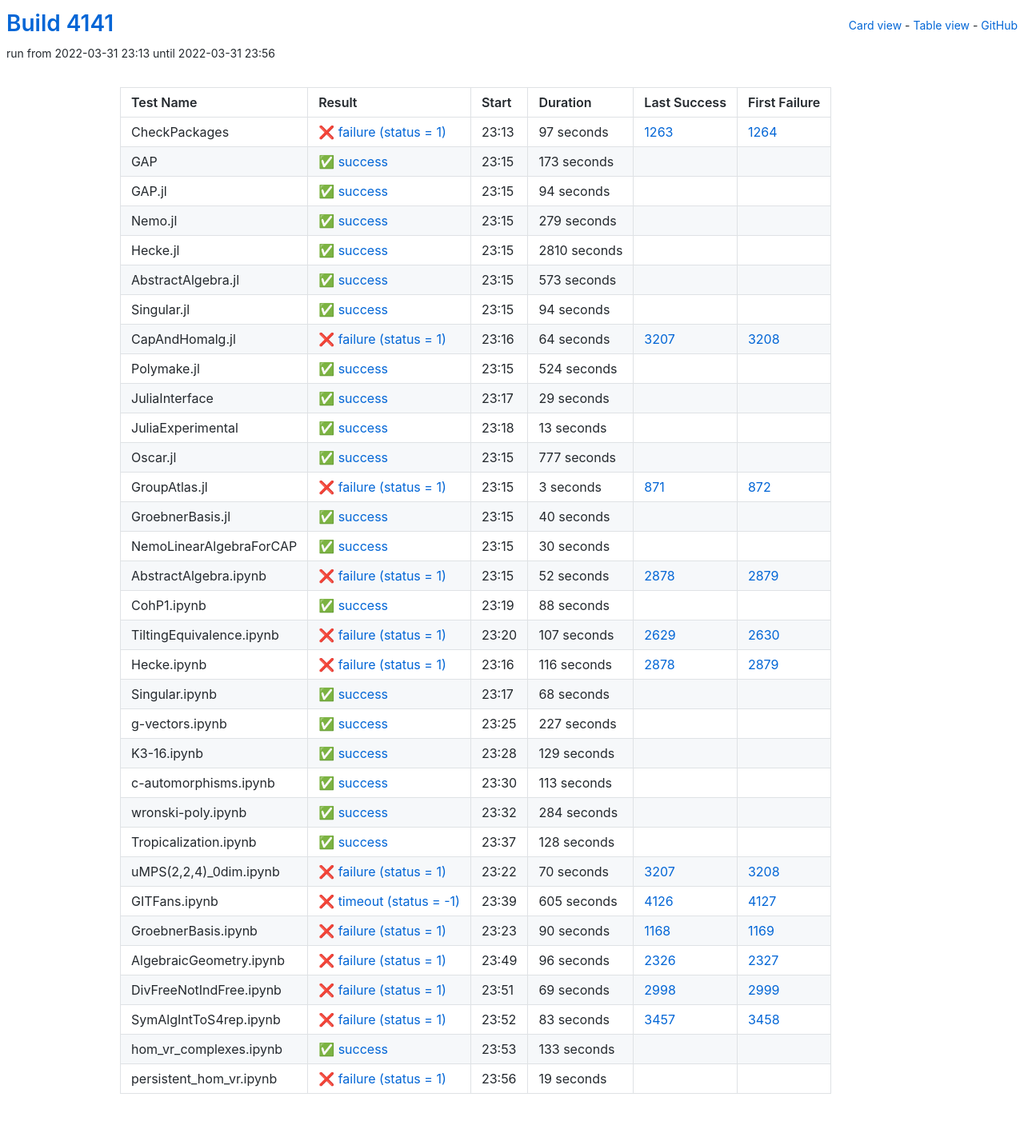
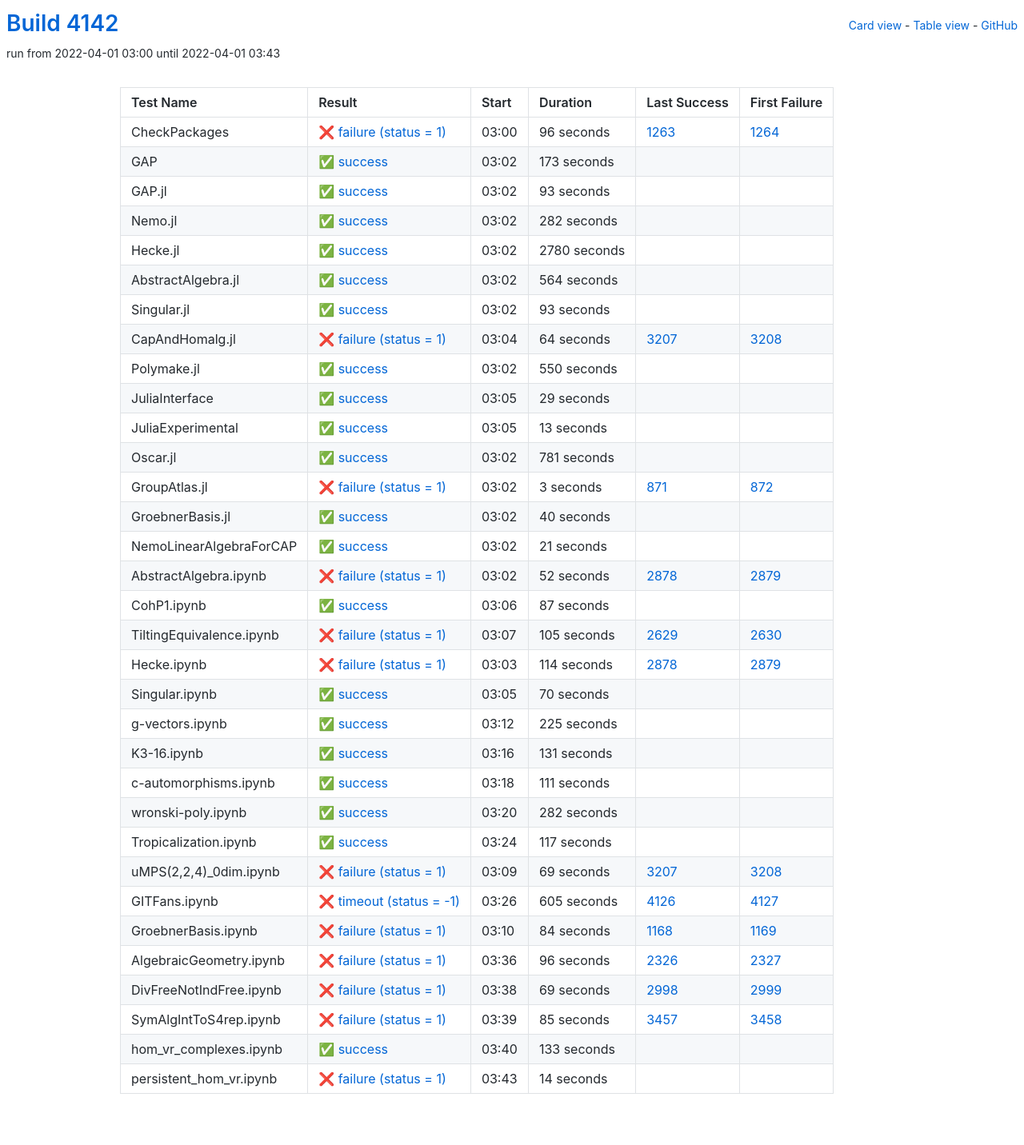
Before and after one commit to oscar-system/oscar-ci-status-stable, a Jekyll site: the page built from table.html, in a window 1280 px wide. Shown: the whole page at 80% size. Built offline with Jekyll 4.4.1, drawn with Linux system fonts in a browser that asks for light colours.

Commit message:
Build #4142

```diff
--- a/_data/ci.yml
+++ b/_data/ci.yml
@@ -1,6 +1,6 @@
 ---
-build: 4141
-build_url: https://oscarci.mathematik.uni-kl.de/job/oscar-stable/4141/
+build: 4142
+build_url: https://oscarci.mathematik.uni-kl.de/job/oscar-stable/4142/
 job: oscar-stable
 organization: oscar-system
 repo: oscar-ci-status-stable
@@ -8,20 +8,20 @@ repourl: https://github.com/oscar-system/oscar-ci-status-stable
 tests:
 - name: CheckPackages
   id: checkpackages
-  log: https://oscarci.mathematik.uni-kl.de/job/oscar-stable/4141/artifact/logs/build-4141/CheckPackages.log
-  start: 2022-03-31 23:13
+  log: https://oscarci.mathematik.uni-kl.de/job/oscar-stable/4142/artifact/logs/build-4142/CheckPackages.log
+  start: 2022-04-01 03:00
   success: false
   exitcode: 1
   status: failure
-  duration: 97
+  duration: 96
   last_success: 1263
   last_success_url: https://oscarci.mathematik.uni-kl.de/job/oscar-stable/1263/
   first_failure: 1264
   first_failure_url: https://oscarci.mathematik.uni-kl.de/job/oscar-stable/1264/
 - name: GAP
   id: gap
-  log: https://oscarci.mathematik.uni-kl.de/job/oscar-stable/4141/artifact/logs/build-4141/GAP.log
-  start: 2022-03-31 23:15
+  log: https://oscarci.mathematik.uni-kl.de/job/oscar-stable/4142/artifact/logs/build-4142/GAP.log
+  start: 2022-04-01 03:02
   success: true
   exitcode: 0
   status: success
@@ -32,68 +32,68 @@ tests:
   first_failure_url:
 - name: GAP.jl
   id: gap-jl
-  log: https://oscarci.mathematik.uni-kl.de/job/oscar-stable/4141/artifact/logs/build-4141/GAP.jl.log
-  start: 2022-03-31 23:15
+  log: https://oscarci.mathematik.uni-kl.de/job/oscar-stable/4142/artifact/logs/build-4142/GAP.jl.log
+  start: 2022-04-01 03:02
   success: true
   exitcode: 0
   status: success
-  duration: 94
+  duration: 93
   last_success: false
   last_success_url:
   first_failure: false
   first_failure_url:
 - name: Nemo.jl
   id: nemo-jl
-  log: https://oscarci.mathematik.uni-kl.de/job/oscar-stable/4141/artifact/logs/build-4141/Nemo.jl.log
-  start: 2022-03-31 23:15
+  log: https://oscarci.mathematik.uni-kl.de/job/oscar-stable/4142/artifact/logs/build-4142/Nemo.jl.log
+  start: 2022-04-01 03:02
   success: true
   exitcode: 0
   status: success
-  duration: 279
+  duration: 282
   last_success: false
   last_success_url:
   first_failure: false
   first_failure_url:
 - name: Hecke.jl
   id: hecke-jl
-  log: https://oscarci.mathematik.uni-kl.de/job/oscar-stable/4141/artifact/logs/build-4141/Hecke.jl.log
-  start: 2022-03-31 23:15
+  log: https://oscarci.mathematik.uni-kl.de/job/oscar-stable/4142/artifact/logs/build-4142/Hecke.jl.log
+  start: 2022-04-01 03:02
   success: true
   exitcode: 0
   status: success
-  duration: 2810
+  duration: 2780
   last_success: false
   last_success_url:
   first_failure: false
   first_failure_url:
 - name: AbstractAlgebra.jl
   id: abstractalgebra-jl
-  log: https://oscarci.mathematik.uni-kl.de/job/oscar-stable/4141/artifact/logs/build-4141/AbstractAlgebra.jl.log
-  start: 2022-03-31 23:15
+  log: https://oscarci.mathematik.uni-kl.de/job/oscar-stable/4142/artifact/logs/build-4142/AbstractAlgebra.jl.log
+  start: 2022-04-01 03:02
   success: true
   exitcode: 0
   status: success
-  duration: 573
+  duration: 564
   last_success: false
   last_success_url:
   first_failure: false
   first_failure_url:
 - name: Singular.jl
   id: singular-jl
-  log: https://oscarci.mathematik.uni-kl.de/job/oscar-stable/4141/artifact/logs/build-4141/Singular.jl.log
-  start: 2022-03-31 23:15
+  log: https://oscarci.mathematik.uni-kl.de/job/oscar-stable/4142/artifact/logs/build-4142/Singular.jl.log
+  start: 2022-04-01 03:02
   success: true
   exitcode: 0
   status: success
-  duration: 94
+  duration: 93
   last_success: false
   last_success_url:
   first_failure: false
   first_failure_url:
 - name: CapAndHomalg.jl
   id: capandhomalg-jl
-  log: https://oscarci.mathematik.uni-kl.de/job/oscar-stable/4141/artifact/logs/build-4141/CapAndHomalg.jl.log
-  start: 2022-03-31 23:16
+  log: https://oscarci.mathematik.uni-kl.de/job/oscar-stable/4142/artifact/logs/build-4142/CapAndHomalg.jl.log
+  start: 2022-04-01 03:04
   success: false
   exitcode: 1
   status: failure
@@ -104,20 +104,20 @@ tests:
   first_failure_url: https://oscarci.mathematik.uni-kl.de/job/oscar-stable/3208/
 - name: Polymake.jl
   id: polymake-jl
-  log: https://oscarci.mathematik.uni-kl.de/job/oscar-stable/4141/artifact/logs/build-4141/Polymake.jl.log
-  start: 2022-03-31 23:15
+  log: https://oscarci.mathematik.uni-kl.de/job/oscar-stable/4142/artifact/logs/build-4142/Polymake.jl.log
+  start: 2022-04-01 03:02
   success: true
   exitcode: 0
   status: success
-  duration: 524
+  duration: 550
   last_success: false
   last_success_url:
   first_failure: false
   first_failure_url:
 - name: JuliaInterface
   id: juliainterface
-  log: https://oscarci.mathematik.uni-kl.de/job/oscar-stable/4141/artifact/logs/build-4141/JuliaInterface.log
-  start: 2022-03-31 23:17
+  log: https://oscarci.mathematik.uni-kl.de/job/oscar-stable/4142/artifact/logs/build-4142/JuliaInterface.log
+  start: 2022-04-01 03:05
   success: true
   exitcode: 0
   status: success
@@ -128,8 +128,8 @@ tests:
   first_failure_url:
 - name: JuliaExperimental
   id: juliaexperimental
-  log: https://oscarci.mathematik.uni-kl.de/job/oscar-stable/4141/artifact/logs/build-4141/JuliaExperimental.log
-  start: 2022-03-31 23:18
+  log: https://oscarci.mathematik.uni-kl.de/job/oscar-stable/4142/artifact/logs/build-4142/JuliaExperimental.log
+  start: 2022-04-01 03:05
   success: true
   exitcode: 0
   status: success
@@ -140,20 +140,20 @@ tests:
   first_failure_url:
 - name: Oscar.jl
   id: oscar-jl
-  log: https://oscarci.mathematik.uni-kl.de/job/oscar-stable/4141/artifact/logs/build-4141/Oscar.jl.log
-  start: 2022-03-31 23:15
+  log: https://oscarci.mathematik.uni-kl.de/job/oscar-stable/4142/artifact/logs/build-4142/Oscar.jl.log
+  start: 2022-04-01 03:02
   success: true
   exitcode: 0
   status: success
-  duration: 777
+  duration: 781
   last_success: false
   last_success_url:
   first_failure: false
   first_failure_url:
 - name: GroupAtlas.jl
   id: groupatlas-jl
-  log: https://oscarci.mathematik.uni-kl.de/job/oscar-stable/4141/artifact/logs/build-4141/GroupAtlas.jl.log
-  start: 2022-03-31 23:15
+  log: https://oscarci.mathematik.uni-kl.de/job/oscar-stable/4142/artifact/logs/build-4142/GroupAtlas.jl.log
+  start: 2022-04-01 03:02
   success: false
   exitcode: 1
   status: failure
@@ -164,8 +164,8 @@ tests:
   first_failure_url: https://oscarci.mathematik.uni-kl.de/job/oscar-stable/872/
 - name: GroebnerBasis.jl
   id: groebnerbasis-jl
-  log: https://oscarci.mathematik.uni-kl.de/job/oscar-stable/4141/artifact/logs/build-4141/GroebnerBasis.jl.log
-  start: 2022-03-31 23:15
+  log: https://oscarci.mathematik.uni-kl.de/job/oscar-stable/4142/artifact/logs/build-4142/GroebnerBasis.jl.log
+  start: 2022-04-01 03:02
   success: true
   exitcode: 0
   status: success
@@ -176,20 +176,20 @@ tests:
   first_failure_url:
 - name: NemoLinearAlgebraForCAP
   id: nemolinearalgebraforcap
-  log: https://oscarci.mathematik.uni-kl.de/job/oscar-stable/4141/artifact/logs/build-4141/NemoLinearAlgebraForCAP.log
-  start: 2022-03-31 23:15
+  log: https://oscarci.mathematik.uni-kl.de/job/oscar-stable/4142/artifact/logs/build-4142/NemoLinearAlgebraForCAP.log
+  start: 2022-04-01 03:02
   success: true
   exitcode: 0
   status: success
-  duration: 30
+  duration: 21
   last_success: false
   last_success_url:
   first_failure: false
   first_failure_url:
 - name: AbstractAlgebra.ipynb
   id: abstractalgebra-ipynb
-  log: https://oscarci.mathematik.uni-kl.de/job/oscar-stable/4141/artifact/logs/build-4141/AbstractAlgebra.ipynb.log
-  start: 2022-03-31 23:15
+  log: https://oscarci.mathematik.uni-kl.de/job/oscar-stable/4142/artifact/logs/build-4142/AbstractAlgebra.ipynb.log
+  start: 2022-04-01 03:02
   success: false
   exitcode: 1
   status: failure
@@ -200,128 +200,128 @@ tests:
   first_failure_url: https://oscarci.mathematik.uni-kl.de/job/oscar-stable/2879/
 - name: CohP1.ipynb
   id: cohp1-ipynb
-  log: https://oscarci.mathematik.uni-kl.de/job/oscar-stable/4141/artifact/logs/build-4141/CohP1.ipynb.log
-  start: 2022-03-31 23:19
+  log: https://oscarci.mathematik.uni-kl.de/job/oscar-stable/4142/artifact/logs/build-4142/CohP1.ipynb.log
+  start: 2022-04-01 03:06
   success: true
   exitcode: 0
   status: success
-  duration: 88
+  duration: 87
   last_success: false
   last_success_url:
   first_failure: false
   first_failure_url:
 - name: TiltingEquivalence.ipynb
   id: tiltingequivalence-ipynb
-  log: https://oscarci.mathematik.uni-kl.de/job/oscar-stable/4141/artifact/logs/build-4141/TiltingEquivalence.ipynb.log
-  start: 2022-03-31 23:20
+  log: https://oscarci.mathematik.uni-kl.de/job/oscar-stable/4142/artifact/logs/build-4142/TiltingEquivalence.ipynb.log
+  start: 2022-04-01 03:07
   success: false
   exitcode: 1
   status: failure
-  duration: 107
+  duration: 105
   last_success: 2629
   last_success_url: https://oscarci.mathematik.uni-kl.de/job/oscar-stable/2629/
   first_failure: 2630
   first_failure_url: https://oscarci.mathematik.uni-kl.de/job/oscar-stable/2630/
 - name: Hecke.ipynb
   id: hecke-ipynb
-  log: https://oscarci.mathematik.uni-kl.de/job/oscar-stable/4141/artifact/logs/build-4141/Hecke.ipynb.log
-  start: 2022-03-31 23:16
+  log: https://oscarci.mathematik.uni-kl.de/job/oscar-stable/4142/artifact/logs/build-4142/Hecke.ipynb.log
+  start: 2022-04-01 03:03
   success: false
   exitcode: 1
   status: failure
-  duration: 116
+  duration: 114
   last_success: 2878
   last_success_url: https://oscarci.mathematik.uni-kl.de/job/oscar-stable/2878/
   first_failure: 2879
   first_failure_url: https://oscarci.mathematik.uni-kl.de/job/oscar-stable/2879/
 - name: Singular.ipynb
   id: singular-ipynb
-  log: https://oscarci.mathematik.uni-kl.de/job/oscar-stable/4141/artifact/logs/build-4141/Singular.ipynb.log
-  start: 2022-03-31 23:17
+  log: https://oscarci.mathematik.uni-kl.de/job/oscar-stable/4142/artifact/logs/build-4142/Singular.ipynb.log
+  start: 2022-04-01 03:05
   success: true
   exitcode: 0
   status: success
-  duration: 68
+  duration: 70
   last_success: false
   last_success_url:
   first_failure: false
   first_failure_url:
 - name: g-vectors.ipynb
   id: g-vectors-ipynb
-  log: https://oscarci.mathematik.uni-kl.de/job/oscar-stable/4141/artifact/logs/build-4141/g-vectors.ipynb.log
-  start: 2022-03-31 23:25
+  log: https://oscarci.mathematik.uni-kl.de/job/oscar-stable/4142/artifact/logs/build-4142/g-vectors.ipynb.log
+  start: 2022-04-01 03:12
   success: true
   exitcode: 0
   status: success
-  duration: 227
+  duration: 225
   last_success: false
   last_success_url:
   first_failure: false
   first_failure_url:
 - name: K3-16.ipynb
   id: k3-16-ipynb
-  log: https://oscarci.mathematik.uni-kl.de/job/oscar-stable/4141/artifact/logs/build-4141/K3-16.ipynb.log
-  start: 2022-03-31 23:28
+  log: https://oscarci.mathematik.uni-kl.de/job/oscar-stable/4142/artifact/logs/build-4142/K3-16.ipynb.log
+  start: 2022-04-01 03:16
   success: true
   exitcode: 0
   status: success
-  duration: 129
+  duration: 131
   last_success: false
   last_success_url:
   first_failure: false
   first_failure_url:
 - name: c-automorphisms.ipynb
   id: c-automorphisms-ipynb
-  log: https://oscarci.mathematik.uni-kl.de/job/oscar-stable/4141/artifact/logs/build-4141/c-automorphisms.ipynb.log
-  start: 2022-03-31 23:30
+  log: https://oscarci.mathematik.uni-kl.de/job/oscar-stable/4142/artifact/logs/build-4142/c-automorphisms.ipynb.log
+  start: 2022-04-01 03:18
   success: true
   exitcode: 0
   status: success
-  duration: 113
+  duration: 111
   last_success: false
   last_success_url:
   first_failure: false
   first_failure_url:
 - name: wronski-poly.ipynb
   id: wronski-poly-ipynb
-  log: https://oscarci.mathematik.uni-kl.de/job/oscar-stable/4141/artifact/logs/build-4141/wronski-poly.ipynb.log
-  start: 2022-03-31 23:32
+  log: https://oscarci.mathematik.uni-kl.de/job/oscar-stable/4142/artifact/logs/build-4142/wronski-poly.ipynb.log
+  start: 2022-04-01 03:20
   success: true
   exitcode: 0
   status: success
-  duration: 284
+  duration: 282
   last_success: false
   last_success_url:
   first_failure: false
   first_failure_url:
 - name: Tropicalization.ipynb
   id: tropicalization-ipynb
-  log: https://oscarci.mathematik.uni-kl.de/job/oscar-stable/4141/artifact/logs/build-4141/Tropicalization.ipynb.log
-  start: 2022-03-31 23:37
+  log: https://oscarci.mathematik.uni-kl.de/job/oscar-stable/4142/artifact/logs/build-4142/Tropicalization.ipynb.log
+  start: 2022-04-01 03:24
   success: true
   exitcode: 0
   status: success
-  duration: 128
+  duration: 117
   last_success: false
   last_success_url:
   first_failure: false
   first_failure_url:
 - name: uMPS(2,2,4)_0dim.ipynb
   id: umps-2-2-4-0dim-ipynb
-  log: https://oscarci.mathematik.uni-kl.de/job/oscar-stable/4141/artifact/logs/build-4141/uMPS-2-2-4-_0dim.ipynb.log
-  start: 2022-03-31 23:22
+  log: https://oscarci.mathematik.uni-kl.de/job/oscar-stable/4142/artifact/logs/build-4142/uMPS-2-2-4-_0dim.ipynb.log
+  start: 2022-04-01 03:09
   success: false
   exitcode: 1
   status: failure
-  duration: 70
+  duration: 69
   last_success: 3207
   last_success_url: https://oscarci.mathematik.uni-kl.de/job/oscar-stable/3207/
   first_failure: 3208
   first_failure_url: https://oscarci.mathematik.uni-kl.de/job/oscar-stable/3208/
 - name: GITFans.ipynb
   id: gitfans-ipynb
-  log: https://oscarci.mathematik.uni-kl.de/job/oscar-stable/4141/artifact/logs/build-4141/GITFans.ipynb.log
-  start: 2022-03-31 23:39
+  log: https://oscarci.mathematik.uni-kl.de/job/oscar-stable/4142/artifact/logs/build-4142/GITFans.ipynb.log
+  start: 2022-04-01 03:26
   success: false
   exitcode: -1
   status: timeout
@@ -332,20 +332,20 @@ tests:
   first_failure_url: https://oscarci.mathematik.uni-kl.de/job/oscar-stable/4127/
 - name: GroebnerBasis.ipynb
   id: groebnerbasis-ipynb
-  log: https://oscarci.mathematik.uni-kl.de/job/oscar-stable/4141/artifact/logs/build-4141/GroebnerBasis.ipynb.log
-  start: 2022-03-31 23:23
+  log: https://oscarci.mathematik.uni-kl.de/job/oscar-stable/4142/artifact/logs/build-4142/GroebnerBasis.ipynb.log
+  start: 2022-04-01 03:10
   success: false
   exitcode: 1
   status: failure
-  duration: 90
+  duration: 84
   last_success: 1168
   last_success_url: https://oscarci.mathematik.uni-kl.de/job/oscar-stable/1168/
   first_failure: 1169
   first_failure_url: https://oscarci.mathematik.uni-kl.de/job/oscar-stable/1169/
 - name: AlgebraicGeometry.ipynb
   id: algebraicgeometry-ipynb
-  log: https://oscarci.mathematik.uni-kl.de/job/oscar-stable/4141/artifact/logs/build-4141/AlgebraicGeometry.ipynb.log
-  start: 2022-03-31 23:49
+  log: https://oscarci.mathematik.uni-kl.de/job/oscar-stable/4142/artifact/logs/build-4142/AlgebraicGeometry.ipynb.log
+  start: 2022-04-01 03:36
   success: false
   exitcode: 1
   status: failure
@@ -356,8 +356,8 @@ tests:
   first_failure_url: https://oscarci.mathematik.uni-kl.de/job/oscar-stable/2327/
 - name: DivFreeNotIndFree.ipynb
   id: divfreenotindfree-ipynb
-  log: https://oscarci.mathematik.uni-kl.de/job/oscar-stable/4141/artifact/logs/build-4141/DivFreeNotIndFree.ipynb.log
-  start: 2022-03-31 23:51
+  log: https://oscarci.mathematik.uni-kl.de/job/oscar-stable/4142/artifact/logs/build-4142/DivFreeNotIndFree.ipynb.log
+  start: 2022-04-01 03:38
   success: false
   exitcode: 1
   status: failure
@@ -368,20 +368,20 @@ tests:
   first_failure_url: https://oscarci.mathematik.uni-kl.de/job/oscar-stable/2999/
 - name: SymAlgIntToS4rep.ipynb
   id: symalginttos4rep-ipynb
-  log: https://oscarci.mathematik.uni-kl.de/job/oscar-stable/4141/artifact/logs/build-4141/SymAlgIntToS4rep.ipynb.log
-  start: 2022-03-31 23:52
+  log: https://oscarci.mathematik.uni-kl.de/job/oscar-stable/4142/artifact/logs/build-4142/SymAlgIntToS4rep.ipynb.log
+  start: 2022-04-01 03:39
   success: false
   exitcode: 1
   status: failure
-  duration: 83
+  duration: 85
   last_success: 3457
   last_success_url: https://oscarci.mathematik.uni-kl.de/job/oscar-stable/3457/
   first_failure: 3458
   first_failure_url: https://oscarci.mathematik.uni-kl.de/job/oscar-stable/3458/
 - name: hom_vr_complexes.ipynb
   id: hom-vr-complexes-ipynb
-  log: https://oscarci.mathematik.uni-kl.de/job/oscar-stable/4141/artifact/logs/build-4141/hom_vr_complexes.ipynb.log
-  start: 2022-03-31 23:53
+  log: https://oscarci.mathematik.uni-kl.de/job/oscar-stable/4142/artifact/logs/build-4142/hom_vr_complexes.ipynb.log
+  start: 2022-04-01 03:40
   success: true
   exitcode: 0
   status: success
@@ -392,12 +392,12 @@ tests:
   first_failure_url:
 - name: persistent_hom_vr.ipynb
   id: persistent-hom-vr-ipynb
-  log: https://oscarci.mathematik.uni-kl.de/job/oscar-stable/4141/artifact/logs/build-4141/persistent_hom_vr.ipynb.log
-  start: 2022-03-31 23:56
+  log: https://oscarci.mathematik.uni-kl.de/job/oscar-stable/4142/artifact/logs/build-4142/persistent_hom_vr.ipynb.log
+  start: 2022-04-01 03:43
   success: false
   exitcode: 1
   status: failure
-  duration: 19
+  duration: 14
   last_success: false
   last_success_url:
   first_failure: false
```
Also changed, not shown: README.md.
